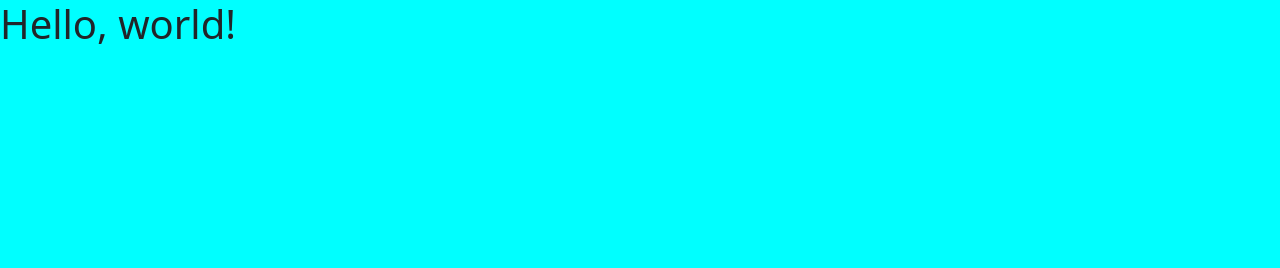
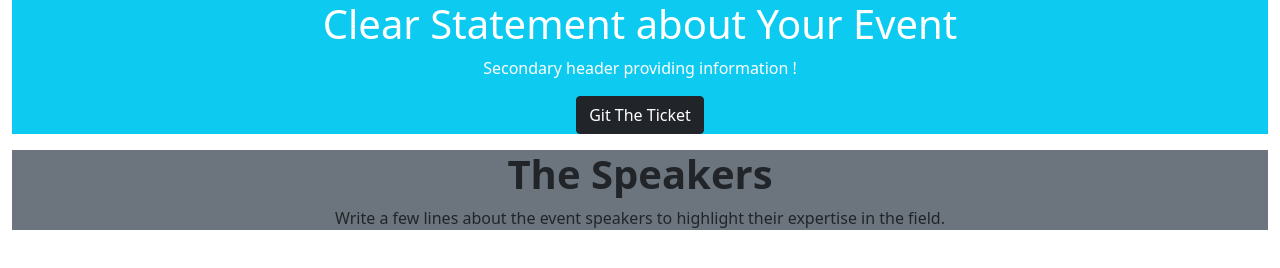
Before and after one commit to TechIsMe/event-landing-page, a plain HTML site: page index.html in a window 1280 px wide. Drawn offline with nearby package versions, Linux system fonts and the light colour scheme.

Commit message:
add something

```diff
--- a/index.html
+++ b/index.html
@@ -7,11 +7,26 @@
 
     <!-- Bootstrap CSS -->
     <link href="https://cdn.jsdelivr.net/npm/bootstrap@5.1.3/dist/css/bootstrap.min.css" rel="stylesheet" integrity="sha384-1BmE4kWBq78iYhFldvKuhfTAU6auU8tT94WrHftjDbrCEXSU1oBoqyl2QvZ6jIW3" crossorigin="anonymous">
-    <link rel="stylesheet" href="style.css">
-    <title>Hello, world</title>
+    <!-- <link rel="stylesheet" href="style.css"> -->
+    <title>Jumbotron example</title>
   </head>
   <body>
-    <h1>Hello, world!</h1>
+    <div class="container-fluid">
+      <div class="jumbotron-fluid bg-info text-white text-center">
+        <h1>Clear Statement about Your Event</h1>
+        <p class="text-italic text-center">
+         Secondary header providing information !</p>
+    <button type="button" class="btn btn-dark ">Git The Ticket</button>
+     </div>
+    </div>
+
+    <div class="container-fluid">
+      <div class="jumbotron bg-secondary my-3">
+     <h1 class="fw-bold text-center">The Speakers</h1>
+     <p class="text-center">Write a few lines about the event speakers to highlight their expertise in the field.</p>
+      </div>
+    </div>
+
 
     <!-- Optional JavaScript; choose one of the two! -->
 
```
